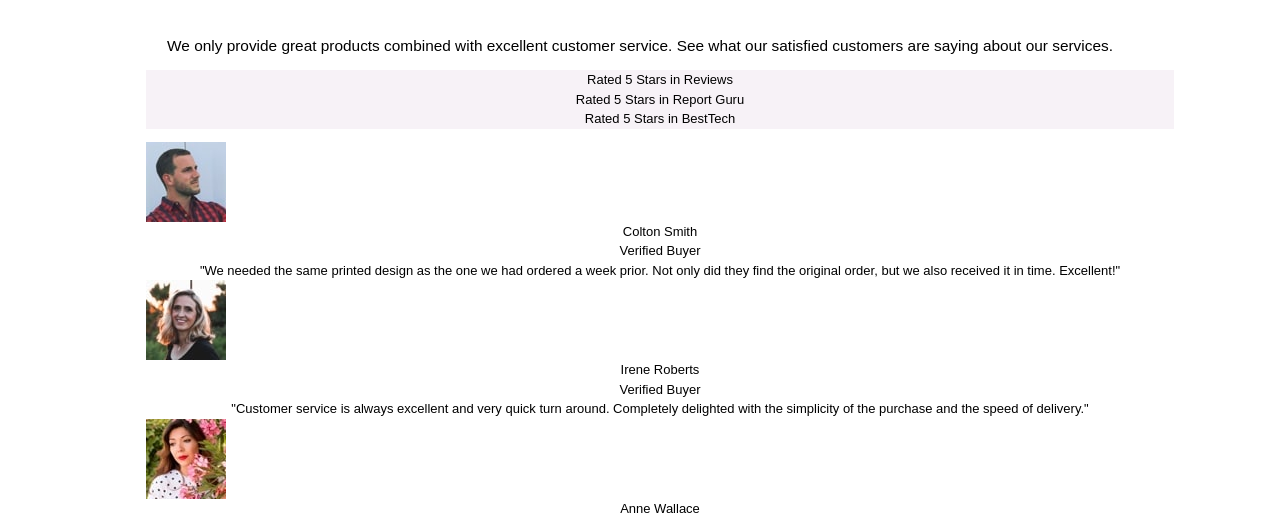
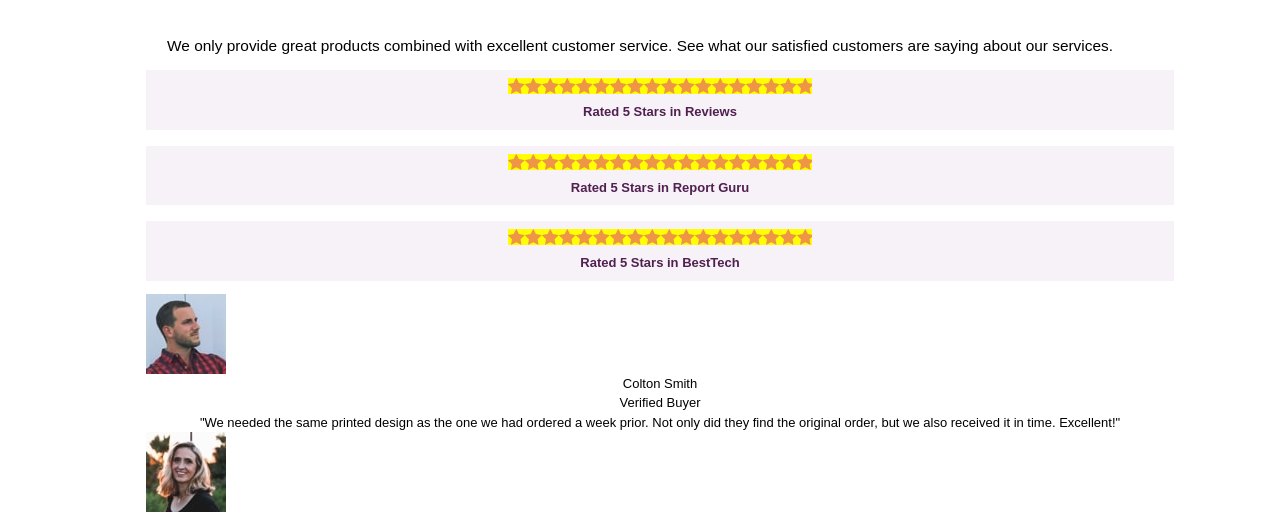
Before and after one commit to DeenoDev/Social-Proof-Section-Master, a plain HTML site: page social-proof-section-master/index.html in a window 1280 px wide. Shown: the part 238-753 px from the top of the page. Drawn offline with Linux system fonts and the light colour scheme.

Commit message:
added stars svg to review section.

```diff
--- a/social-proof-section-master/index.html
+++ b/social-proof-section-master/index.html
@@ -29,7 +29,7 @@
         See what our satisfied customers are saying about our services.
       </p>
 
-      <ul class="ratings">
+      <ul class="ratings flow-content">
         <li class="review">Rated 5 Stars in Reviews</li>
         <li class="review">Rated 5 Stars in Report Guru</li>
         <li class="review">Rated 5 Stars in BestTech</li>
--- a/social-proof-section-master/style.scss
+++ b/social-proof-section-master/style.scss
@@ -145,7 +145,27 @@ ul li{
 
 .ratings {
   li{
+    color: var(--clr-primary-700);
     background: var(--clr-neutral-200);
+    font-weight: 800;
+    padding: .5rem;
+
+    &::before {
+      content: '';
+      margin: 0 auto;
+      width: 30%;
+      height: 1rem;
+      display: block;
+      background-color: yellow;
+      background-image: url(images/icon-star.svg);
+      margin-bottom: .5rem;
+    }
   }
 
+
+
 }
+
+.flow-content > * + * {
+  margin-top: var(--flow-space, 1rem);
+}
```
Also changed, not shown: social-proof-section-master/style.css, 1 other file.
